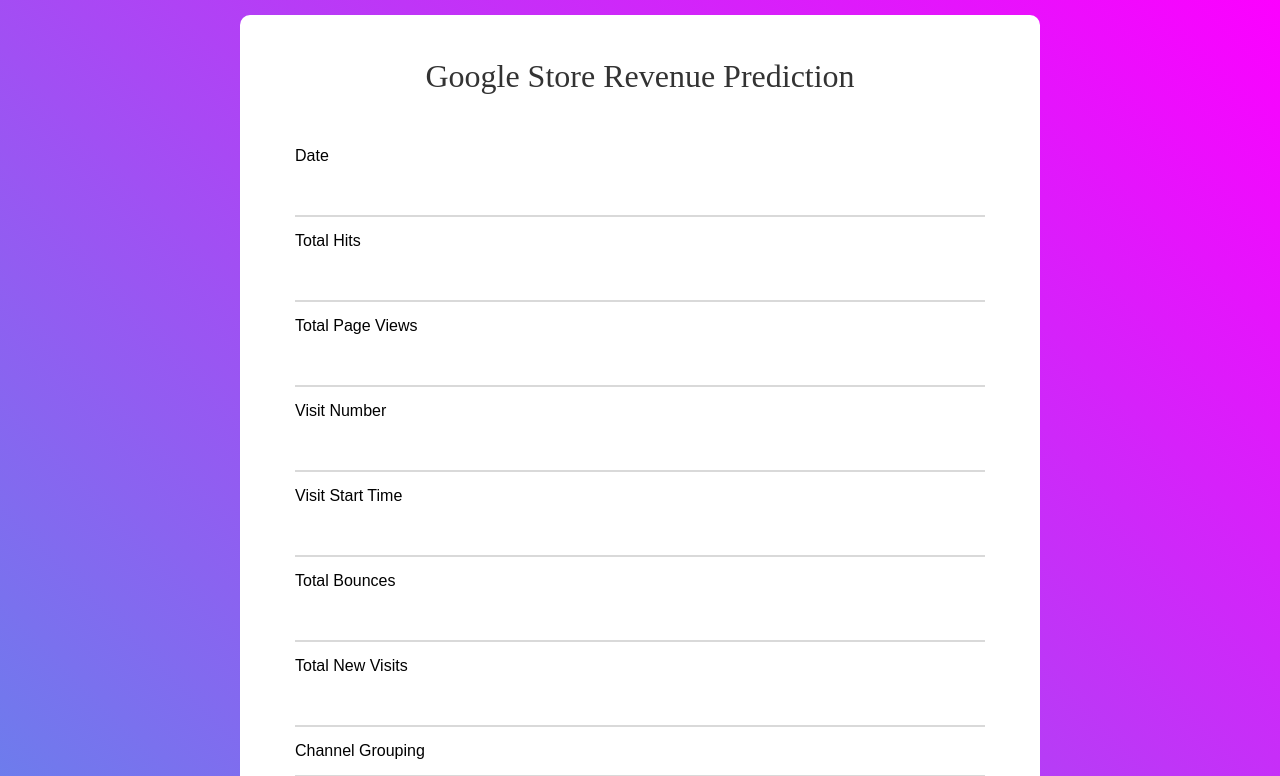
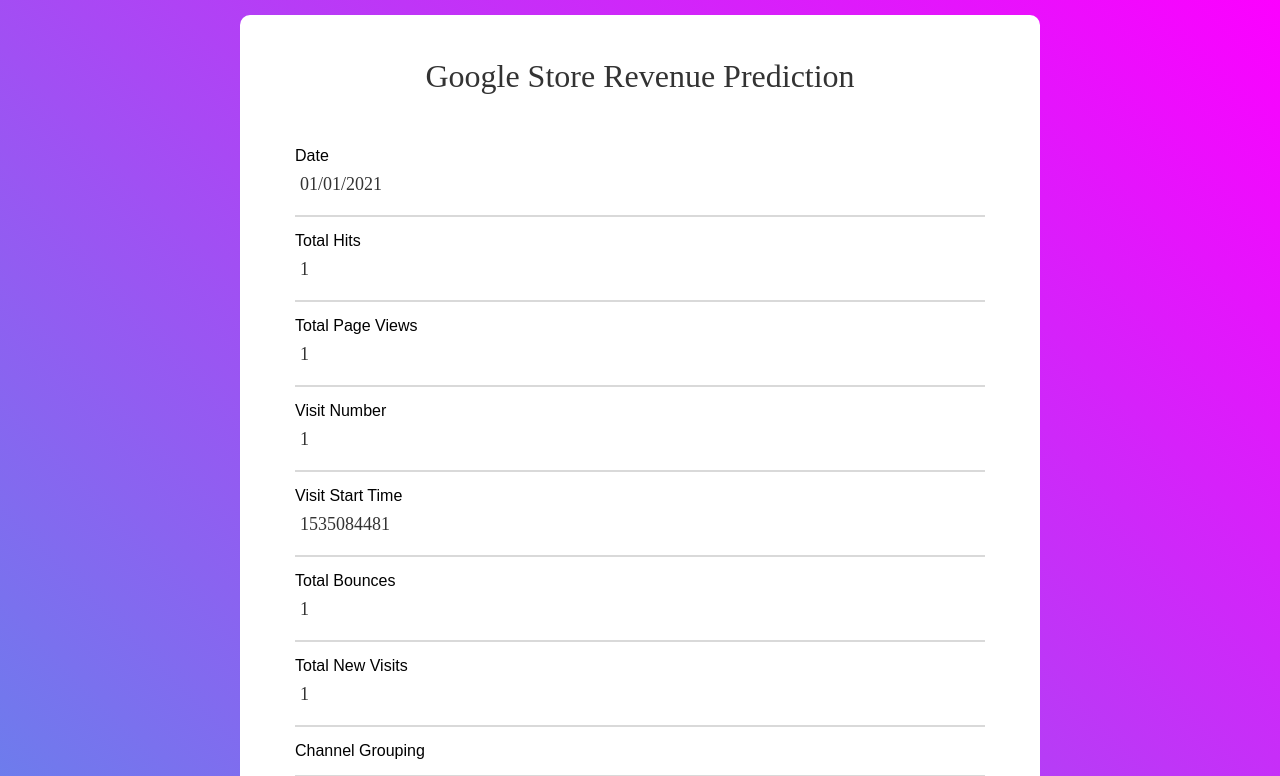
Before and after one commit to solomon-data-ml/google-store-revenue, a Flask app: page / in a window 1280 px wide. Shown: the top 776 px of the page. Run offline with Flask 2, Linux system fonts and the light colour scheme.

Commit message:
issue fixes
issue fixes

```diff
--- a/requirements.txt
+++ b/requirements.txt
@@ -4,3 +4,4 @@
 pandas==1.1.5
 numpy==1.19.5
 scikit_learn==1.0
+xgboost
--- a/templates/index.html
+++ b/templates/index.html
@@ -18,43 +18,43 @@
 
 				<div class="wrap-input100 " >
 					<span class="label-input100">Date</span>
-					<input class="input100" type="text" id="date" name="date" placeholder="">
+					<input class="input100" type="text" id="date" value="01/01/2021" name="date" placeholder="">
 					<span class="focus-input100"></span>
 				</div>
 
 				<div class="wrap-input100 " >
 					<span class="label-input100">Total Hits</span>
-					<input class="input100" type="text" id="totalshits" name="totalshits" placeholder="">
+					<input class="input100" type="text" id="totalshits" value="1" name="totalshits" placeholder="">
 					<span class="focus-input100"></span>
 				</div>
 
 				<div class="wrap-input100 " >
 					<span class="label-input100">Total Page Views</span>
-					<input class="input100" type="text" id="totalspageviews" name="totalspageviews" placeholder="">
+					<input class="input100" type="text" id="totalspageviews" value="1" name="totalspageviews" placeholder="">
 					<span class="focus-input100"></span>
 				</div>
 
 				<div class="wrap-input100 " >
 					<span class="label-input100">Visit Number</span>
-					<input class="input100" type="text" id="visitNumber" name="visitNumber" placeholder="">
+					<input class="input100" type="text" id="visitNumber" value="1"  name="visitNumber" placeholder="">
 					<span class="focus-input100"></span>
 				</div>
 
 				<div class="wrap-input100 " >
 					<span class="label-input100">Visit Start Time</span>
-					<input class="input100" type="text" id="visitStartTime" name="visitStartTime" placeholder="">
+					<input class="input100" type="text" id="visitStartTime" value="1535084481"  name="visitStartTime" placeholder="">
 					<span class="focus-input100"></span>
 				</div>
 
 				<div class="wrap-input100 " >
 					<span class="label-input100">Total Bounces</span>
-					<input class="input100" type="text" id="totalsbounces" name="totalsbounces" placeholder="">
+					<input class="input100" type="text" id="totalsbounces"  value="1"   name="totalsbounces" placeholder="">
 					<span class="focus-input100"></span>
 				</div>
 
 				<div class="wrap-input100 " >
 					<span class="label-input100">Total New Visits</span>
-					<input class="input100" type="text" id="totalsnewVisits" name="totalsnewVisits" placeholder="">
+					<input class="input100" type="text" id="totalsnewVisits" value="1"  name="totalsnewVisits" placeholder="">
 					<span class="focus-input100"></span>
 				</div>
 
```
